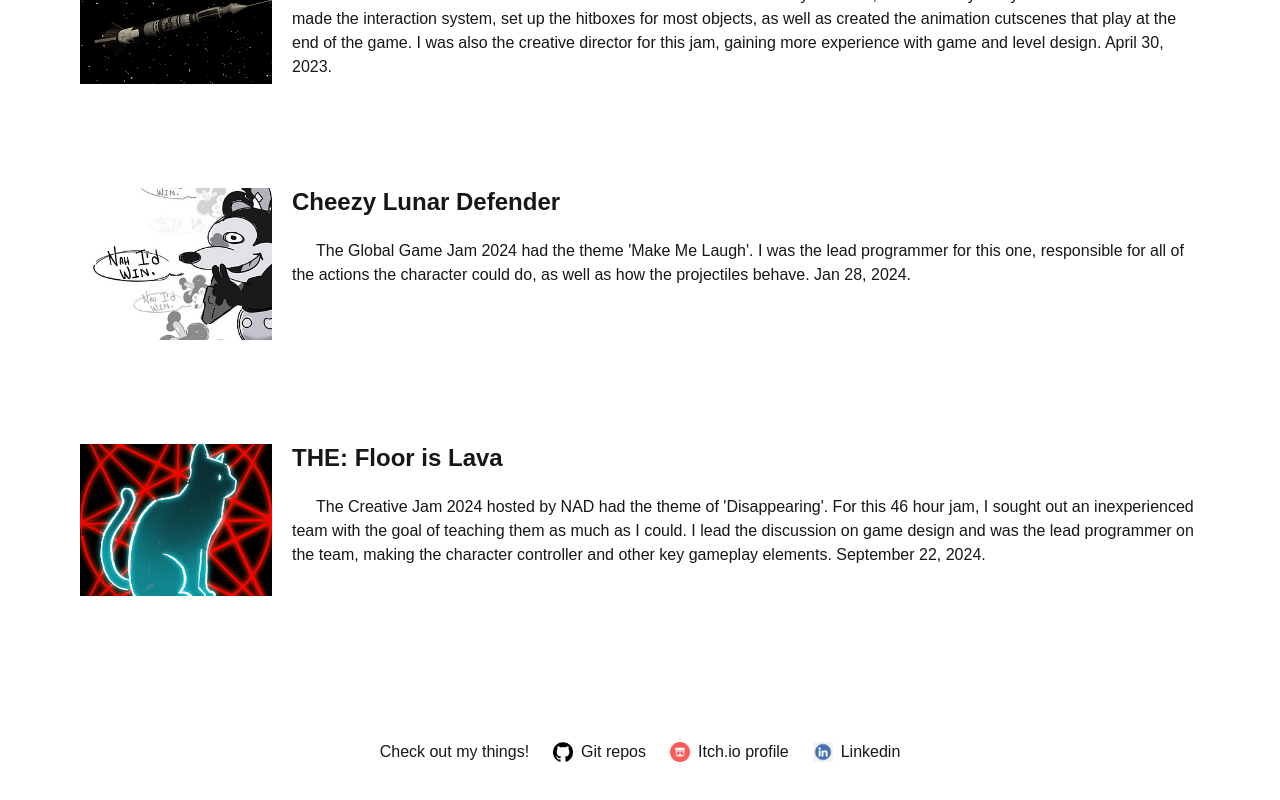
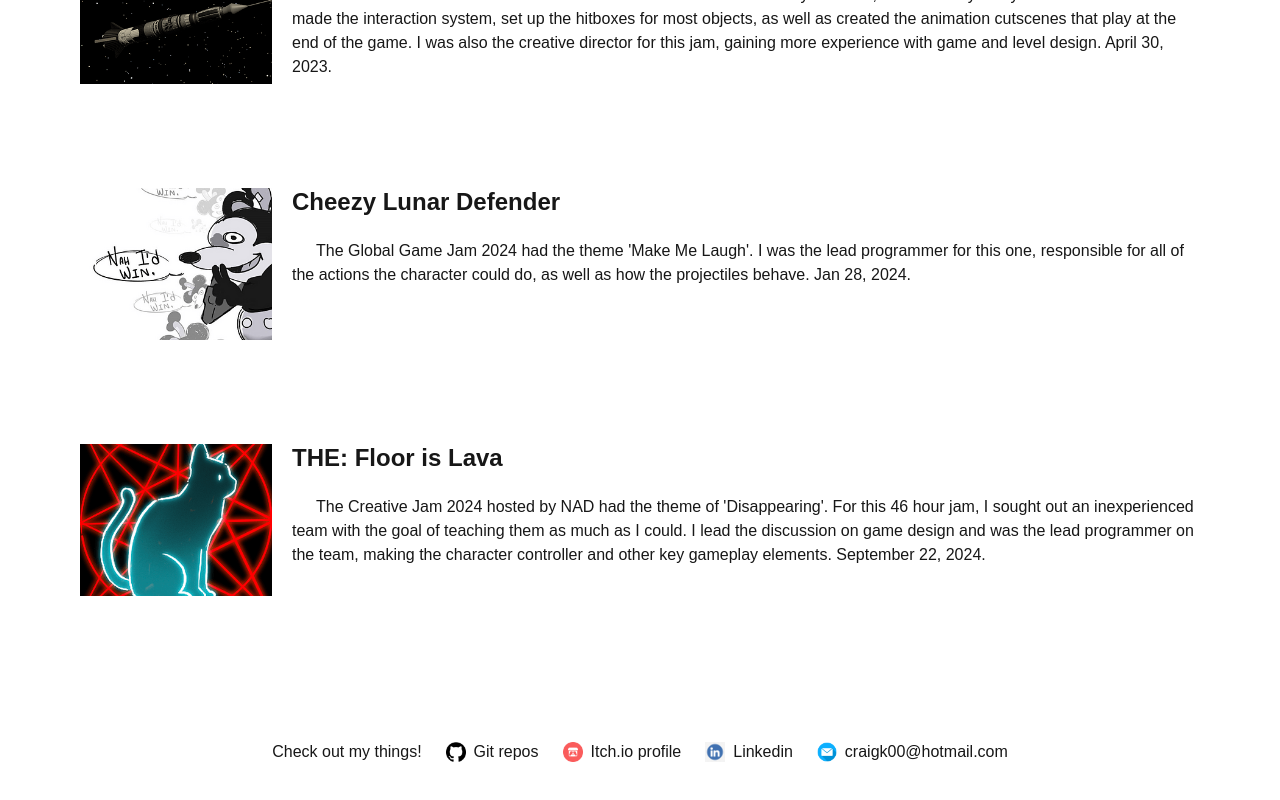
Before and after one commit to DragonGawain/portfolio, a Next.js app: page / in a window 1280 px wide. Shown: the part 2316-3116 px from the top of the page. Built offline with nearby package versions, Linux system fonts and the light colour scheme.

Commit message:
added email to footer, planned out possible navbar

```diff
--- a/app/page.tsx
+++ b/app/page.tsx
@@ -170,7 +170,7 @@ export default function Home() {
                 /> */}
                 {/* not currently on itch */}
             </div>
-            <Footer className="pb-0" />
+            <Footer className="!pb-0" />
         </div>
     );
 }
--- a/components/Footer.tsx
+++ b/components/Footer.tsx
@@ -7,7 +7,7 @@ interface FooterProps {
 export default function Footer({ className }: FooterProps) {
     return (
         <footer
-            className={`row-start-3 flex gap-[24px] flex-wrap items-center justify-center p-16 ${className}`}
+            className={`row-start-3 flex gap-[24px] flex-wrap items-center justify-center p-16 pb-12 ${className}`}
         >
             Check out my things!
             <FooterLink
@@ -28,6 +28,12 @@ export default function Footer({ className }: FooterProps) {
                 imgAltText="Ln"
                 text="Linkedin"
             />
+            <FooterLink
+                buttonRef="mailto:craigk00@hotmail.com"
+                imgSrc="/icons/emailIcon.png"
+                imgAltText="Email"
+                text="craigk00@hotmail.com"
+            />
         </footer>
     );
 }
--- /dev/null
+++ b/components/Navbar.tsx
@@ -0,0 +1,5 @@
+// navbar elements:
+// About me
+// Projects (dropdown)
+// Contact me (LinkedIn(?), email)
+// Return to main
```
Also changed, not shown: public/icons/emailIcon.png (added).
